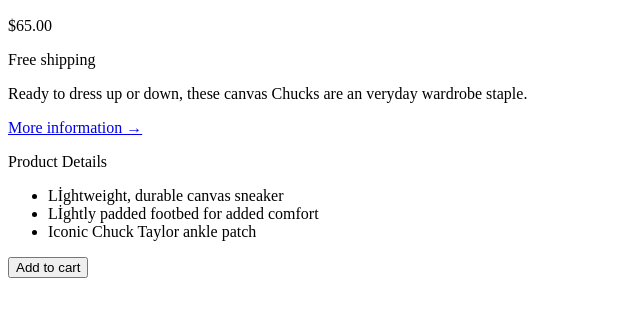
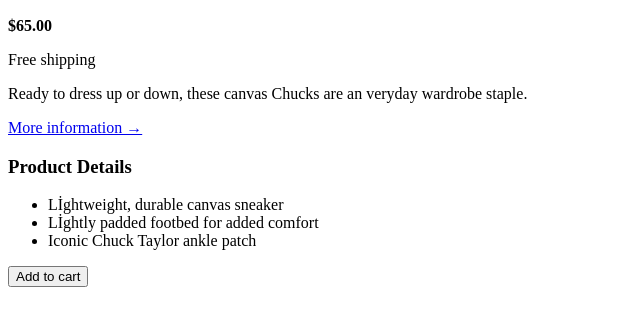
Before and after one commit to fatihay/odev, a plain HTML site: page index.html in a window 1280 px wide. Shown: the part 320-646 px from the top of the page, without its empty margins (0-640 px from the left). Drawn offline with Linux system fonts and the light colour scheme.

Commit message:
first challenge teachers doings

```diff
--- a/index.html
+++ b/index.html
@@ -16,13 +16,13 @@
 
     <img src="https://i.ibb.co/Jr7Wh1d/challenges.jpg" alt="Challenges" width="250px" height="250px">
 
-    <p>$65.00</p>
+    <p><strong>$65.00</strong></p>
 
     <p>Free shipping</p>
     <p>Ready to dress up or down, these canvas Chucks are an veryday wardrobe staple. </p>
     <a href="#">More information &rarr;</a>
 
-    <p>Product Details</p>
+    <h3>Product Details</h3>
 
     <ul>
 
```
